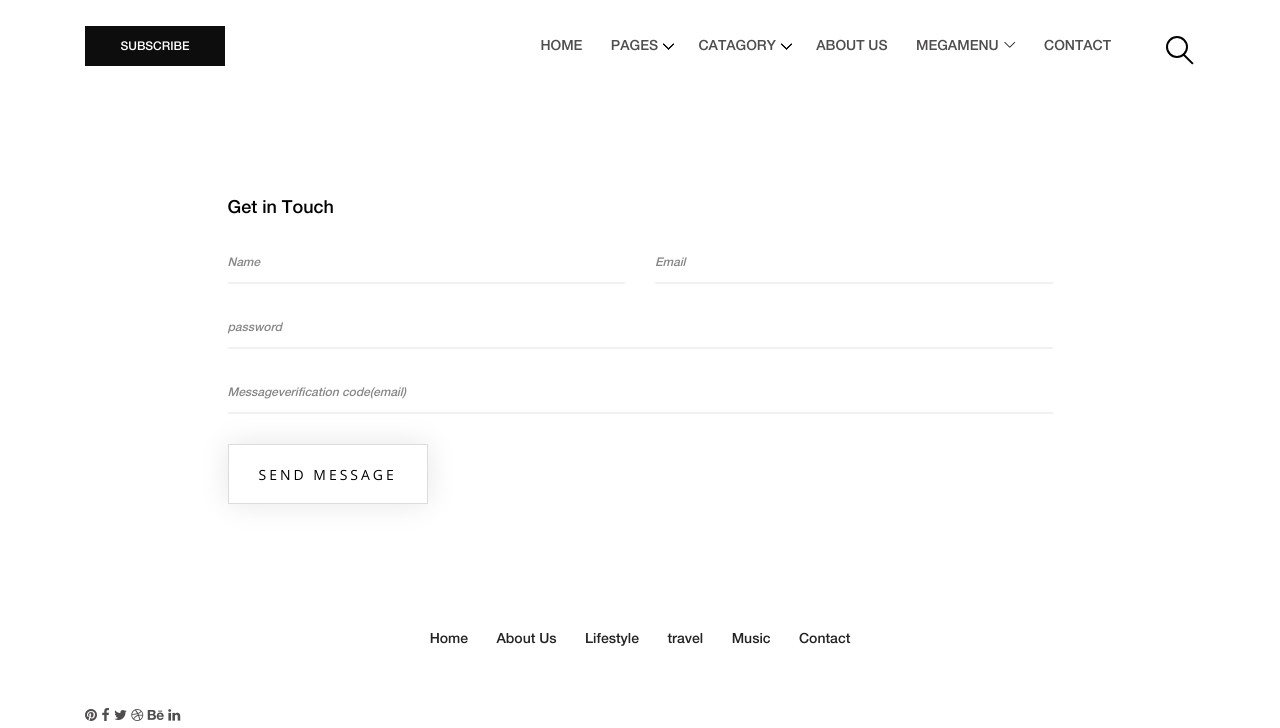
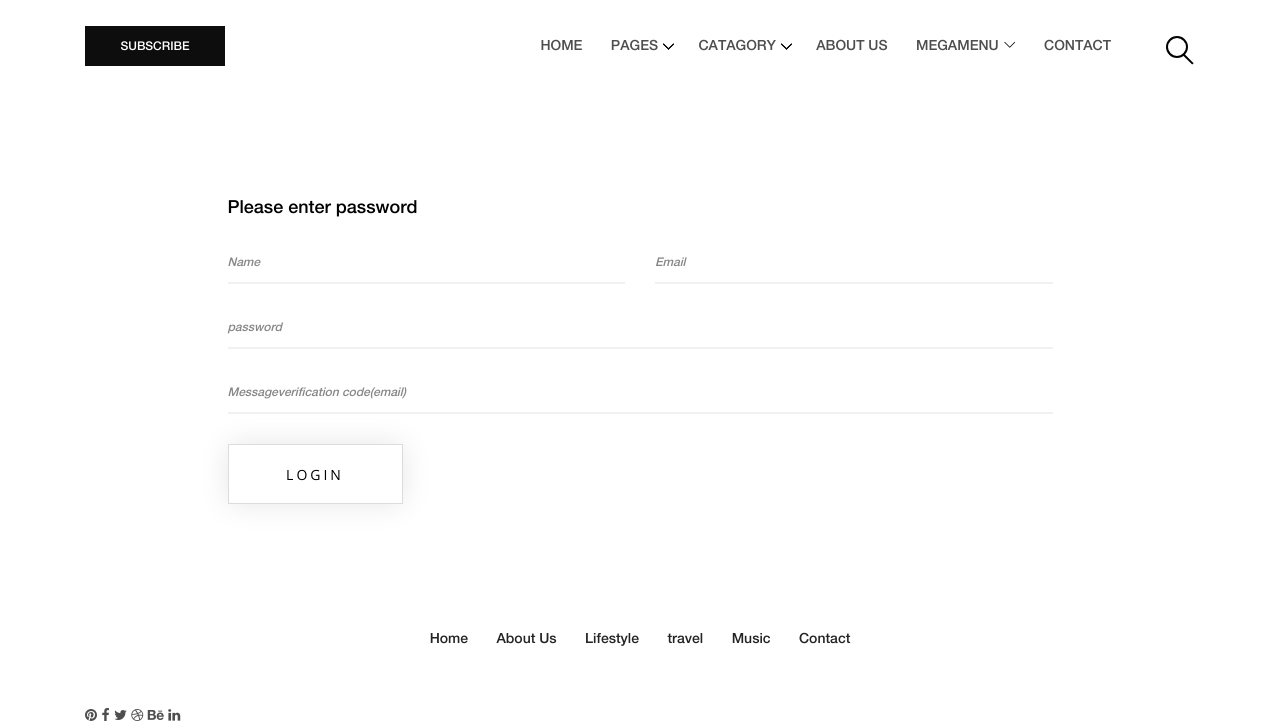
Before and after one commit to forest1391/foodmap, a Django app: page /login.html in a window 1280 px wide. Shown: the part 239-967 px from the top of the page. Run offline with Django 4.2, Linux system fonts and the light colour scheme; some libraries are stand-ins or nearby versions; some web fonts are replaced.

Commit message:
fores139123456

```diff
--- a/templates/login.html
+++ b/templates/login.html
@@ -193,7 +193,7 @@
         <div class="row justify-content-center">
             <div class="col-12 col-md-10 col-lg-9">
                 <div class="contact-form">
-                    <h5>Get in Touch</h5>
+                    <h5>Please enter password</h5>
                     <!-- Contact Form -->
                     <form action="#" method="post">
                         <div class="row">
@@ -231,7 +231,7 @@
                                 </div>
                             </div>
                             <div class="col-12">
-                                <button type="submit" class="btn original-btn">Send Message</button>
+                                <button type="submit" class="btn original-btn">Login</button>
                             </div>
                         </div>
                     </form>
```
